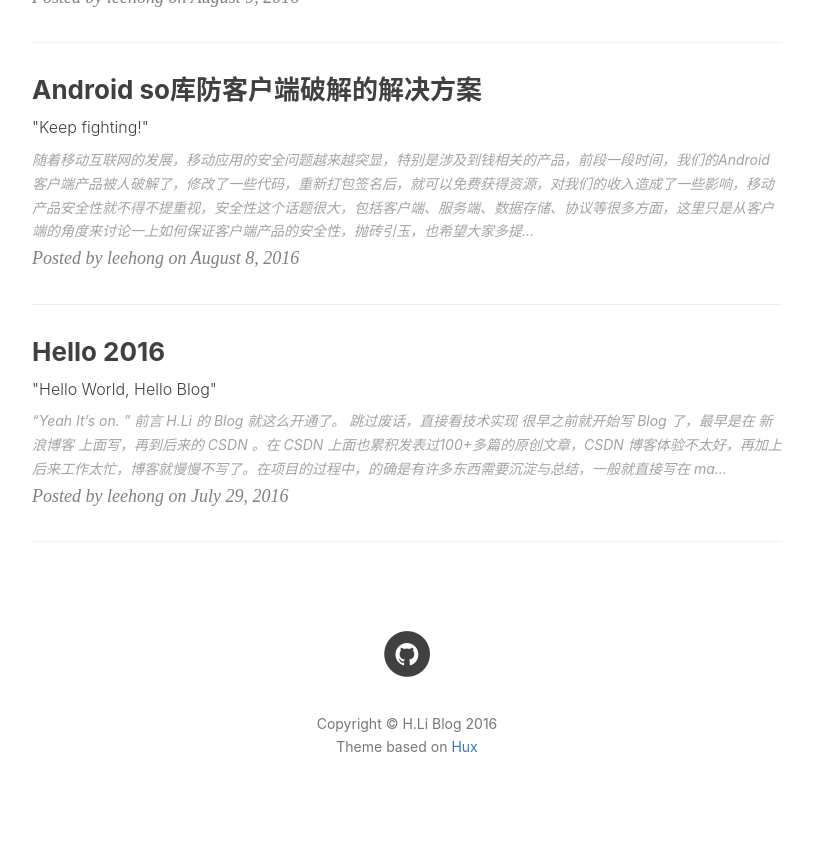
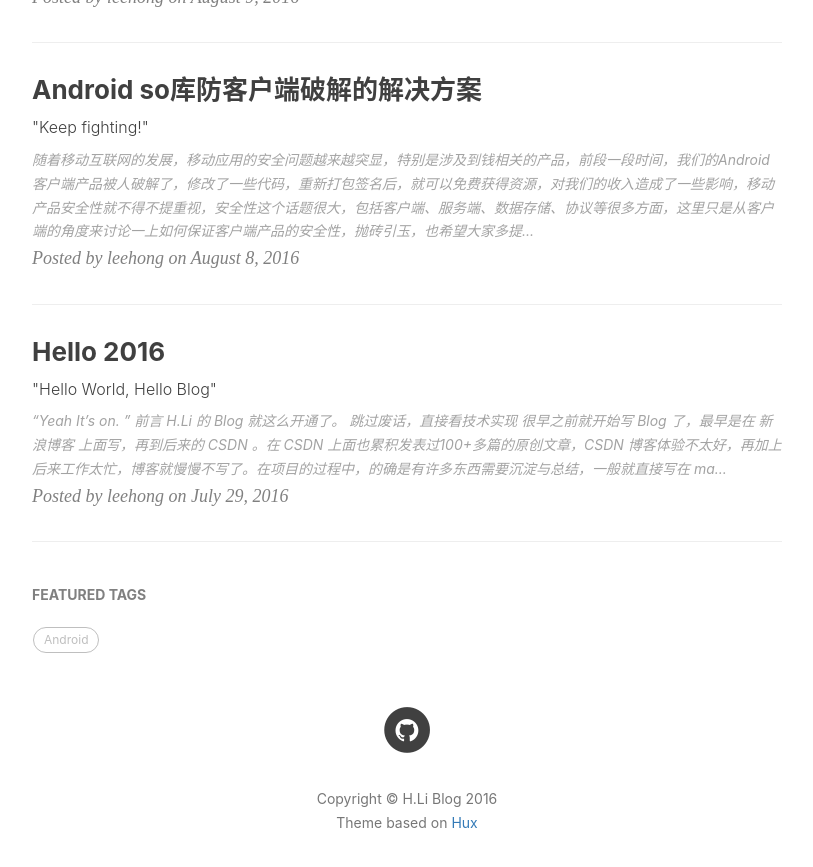
Before and after one commit to leehong2005/leehong2005.github.io, a Jekyll site: the page built from index.html, in a window 1280 px wide and 900 px high, scrolled down 1131 px. Shown: the top 867 px of the window, without its empty margins (233-1046 px from the left). Built offline with Jekyll 4.4.1, drawn with Linux system fonts in a browser that asks for light colours; the list of posts is cut into pages by our own code; before the commit the page ends 1955 px from its top, so only the background shows below that.

Commit message:
【功能】更新描述内容

```diff
--- a/_config.yml
+++ b/_config.yml
@@ -53,13 +53,13 @@
 
 # Sidebar settings
 sidebar: false                           # whether or not using Sidebar.
-sidebar-about-description: "这里添加自己的描述"
+sidebar-about-description: "不断学习，不断总结，不断提升，世界那么大，我想去看看。"
 sidebar-avatar: /img/avatar-lih.png      # use absolute URL, seeing it's used in both `/` and `/about/`
 
 
 
 # Featured Tags
-featured-tags: false                     # whether or not using Feature-Tags
+featured-tags: true                     # whether or not using Feature-Tags
 featured-condition-size: 1              # A tag will be featured if the size of it is more than this condition value
 
 
```
